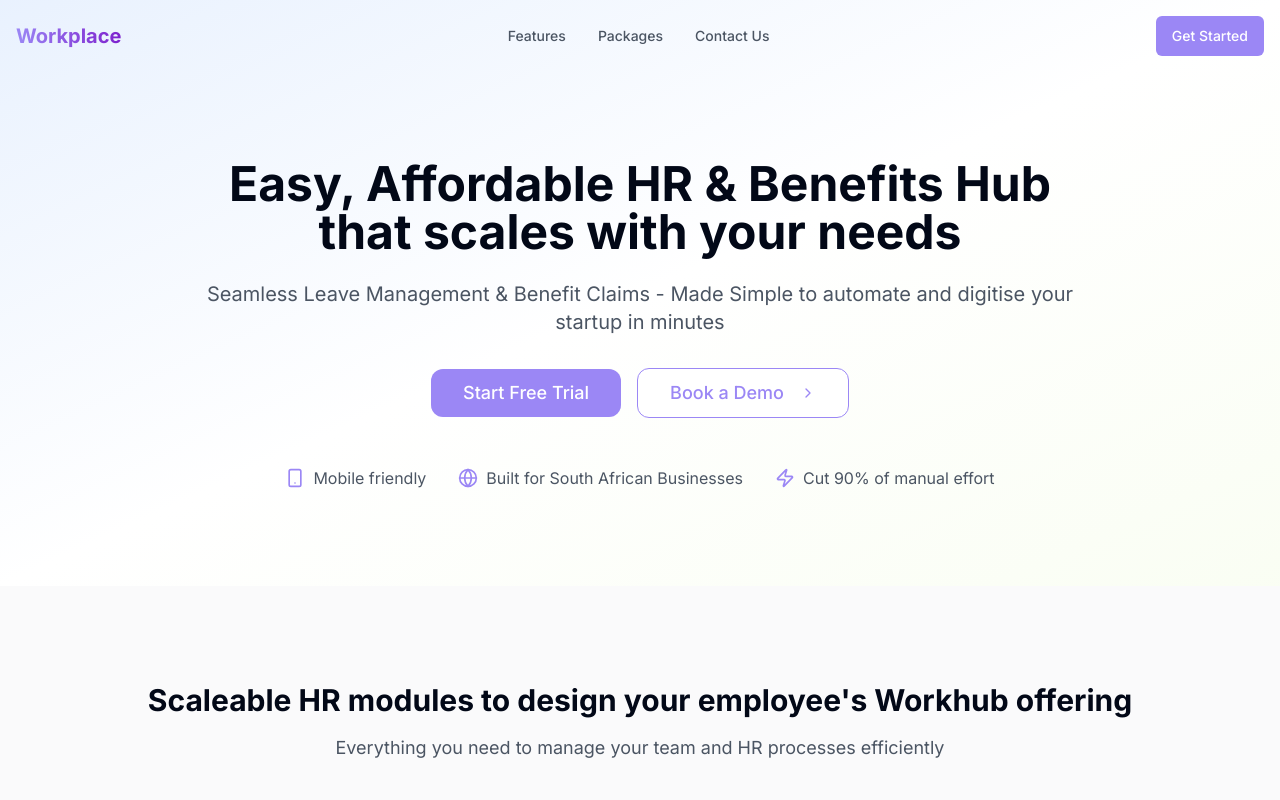
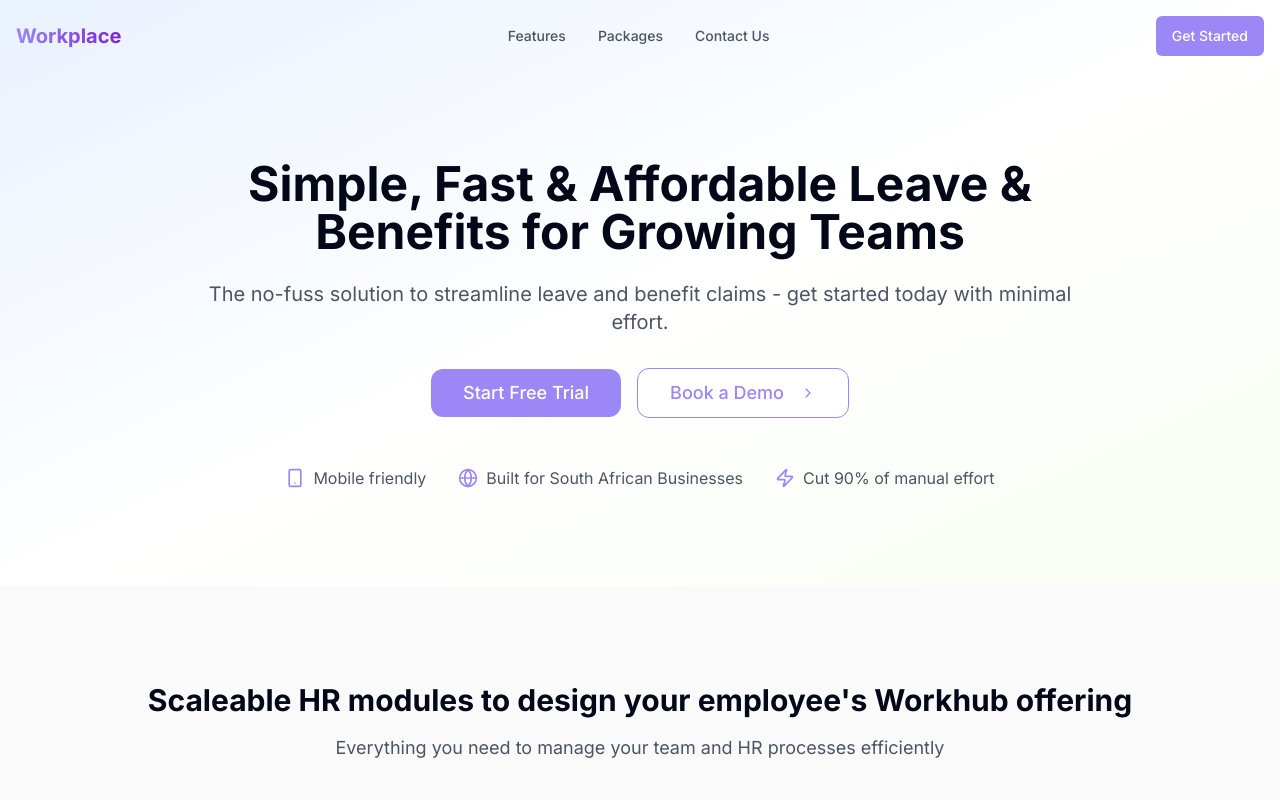
Before and after one commit to DennisCharlesWilliams/workplace-3f85ba4f, a React (Vite) app: page / in a window 1280 px wide. Shown: the top 800 px of the page. Built offline with nearby package versions, Linux system fonts and the light colour scheme.

Commit message:
Update hero section headline
Updates the hero section headline and description.

```diff
--- a/src/pages/Index.tsx
+++ b/src/pages/Index.tsx
@@ -1,3 +1,4 @@
+
 import { useState, useEffect } from "react";
 import { Button } from "@/components/ui/button";
 import { Card } from "@/components/ui/card";
@@ -63,11 +64,11 @@ const Index = () => {
         <div className="container mx-auto relative z-10">
           <div className="max-w-4xl mx-auto text-center">
             <h1 className="text-3xl md:text-5xl font-bold leading-tight mb-6">
-              Easy, Affordable HR & Benefits Hub that scales with your needs
+              Simple, Fast & Affordable Leave & Benefits for Growing Teams
             </h1>
 
             <p className="text-lg md:text-xl text-gray-600 mb-8">
-              Seamless Leave Management & Benefit Claims - Made Simple to automate and digitise your startup in minutes
+              The no-fuss solution to streamline leave and benefit claims - get started today with minimal effort.
             </p>
 
             <div className="flex flex-col md:flex-row justify-center items-center gap-4 mb-12">
```
